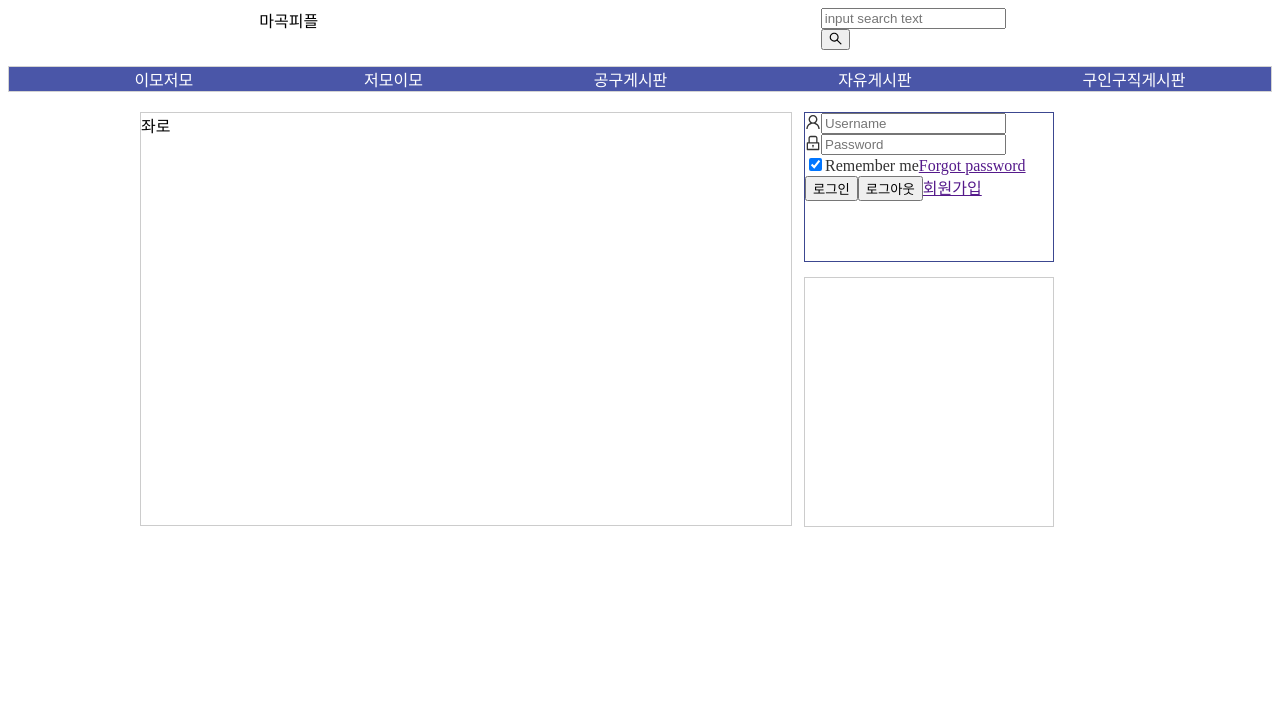
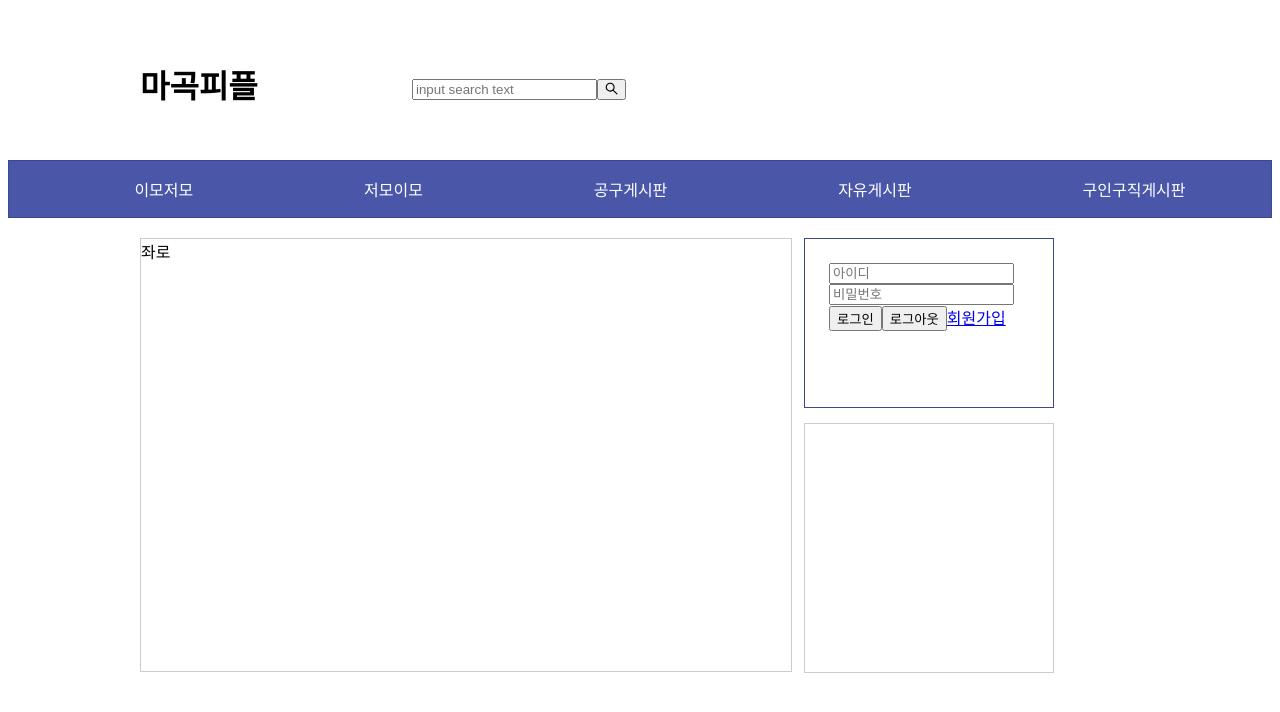
Before and after one commit to mrkyel/Magog-People, a React (Create React App) app: page / in a window 1280 px wide. Shown: the top 712 px of the page. Built offline with nearby package versions, Linux system fonts and the light colour scheme.

Commit message:
3rd commit  개인브랜치에서 작업시작할 예정

```diff
--- a/public/index.html
+++ b/public/index.html
@@ -24,7 +24,7 @@
       work correctly both with client-side routing and a non-root public URL.
       Learn how to configure a non-root public URL by running `npm run build`.
     -->
-    <title>React App</title>
+    <title>마곡 피플</title>
   </head>
   <body>
     <noscript>You need to enable JavaScript to run this app.</noscript>
--- a/src/App.js
+++ b/src/App.tsx
@@ -1,8 +1,8 @@
 import React from "react";
-import { BrowserRouter as Router, Switch, Route } from "react-router-dom";
+import { BrowserRouter as Router, Route } from "react-router-dom";
 import LandingPage from "./pages/LandingPage/LandingPage";
 
-const App = () => {
+const App: React.FC = () => {
   return (
     <Router>
       <Route exact path="/" component={LandingPage} />
--- a/src/pages/LandingPage/LandingPage.js
+++ /dev/null
@@ -1,169 +0,0 @@
-import React from "react";
-import styled from "styled-components";
-import { Form, Input, Button, Checkbox } from "antd";
-import { UserOutlined, LockOutlined } from "@ant-design/icons";
-
-const { Search } = Input;
-
-const Wrapper = styled.div``;
-
-const TopNavWrapper = styled.nav`
-  background-color: #4a56a8;
-`;
-
-const TopNav = styled.ul`
-  list-style: none;
-  display: flex;
-  justify-content: space-around;
-  border: 1px solid lightgray;
-`;
-
-const Header = styled.header`
-  display: flex;
-  justify-content: space-around;
-`;
-
-const Container = styled.div`
-  width: 1000px;
-  margin: 20px auto 0;
-`;
-
-const ContainerLeft = styled.section`
-  position: relative;
-  width: 650px;
-  height: 412px;
-  border: 1px solid #ccc;
-  display: inline-block;
-`;
-
-const ContainerRight = styled.section`
-  float: right;
-  width: 336px;
-`;
-
-const LoginWrap = styled.div`
-  position: relative;
-  width: 248px;
-  height: 148px;
-  border: 1px solid #3c4790;
-  color: #333;
-`;
-
-const SearchRangkingWrap = styled.article`
-  position: relative;
-  width: 248px;
-  height: 248px;
-  margin-top: 15px;
-  border: 1px solid #ccc;
-`;
-
-const LandingPage = (props) => {
-  const names = [
-    "이모저모",
-    "저모이모",
-    "공구게시판",
-    "자유게시판",
-    "구인구직게시판",
-  ];
-  const nameList = names.map((name, index) => (
-    <li key={index} style={{ color: "#fff" }}>
-      {name}
-    </li>
-  ));
-
-  const onFinish = (values) => {
-    console.log("Received values of form: ", values);
-  };
-
-  const handleClick = () => {
-    alert("로그아웃");
-  };
-
-  return (
-    <>
-      <Wrapper>
-        <Header>
-          마곡피플
-          <Search
-            placeholder="input search text"
-            onSearch={(value) => console.log(value)}
-            style={{ width: 200 }}
-          />
-        </Header>
-        <TopNavWrapper>
-          <TopNav>{nameList}</TopNav>
-        </TopNavWrapper>
-        <Container>
-          <ContainerLeft>좌로</ContainerLeft>
-          <ContainerRight>
-            <LoginWrap>
-              <Form
-                name="normal_login"
-                className="login-form"
-                initialValues={{
-                  remember: true,
-                }}
-                onFinish={onFinish}
-              >
-                <Form.Item
-                  name="username"
-                  rules={[
-                    {
-                      required: true,
-                      message: "Please input your Username!",
-                    },
-                  ]}
-                >
-                  <Input
-                    prefix={<UserOutlined className="site-form-item-icon" />}
-                    placeholder="Username"
-                  />
-                </Form.Item>
-                <Form.Item
-                  name="password"
-                  rules={[
-                    {
-                      required: true,
-                      message: "Please input your Password!",
-                    },
-                  ]}
-                >
-                  <Input
-                    prefix={<LockOutlined className="site-form-item-icon" />}
-                    type="password"
-                    placeholder="Password"
-                  />
-                </Form.Item>
-                <Form.Item>
-                  <Form.Item name="remember" valuePropName="checked" noStyle>
-                    <Checkbox>Remember me</Checkbox>
-                  </Form.Item>
-
-                  <a className="login-form-forgot" href="">
-                    Forgot password
-                  </a>
-                </Form.Item>
-
-                <Form.Item>
-                  <Button
-                    type="primary"
-                    htmlType="submit"
-                    className="login-form-button"
-                  >
-                    로그인
-                  </Button>
-                  <Button onClick={handleClick}>로그아웃</Button>
-                  <a href="">회원가입</a>
-                </Form.Item>
-              </Form>
-            </LoginWrap>
-            <SearchRangkingWrap></SearchRangkingWrap>
-          </ContainerRight>
-        </Container>
-        <div className="footer"></div>
-      </Wrapper>
-    </>
-  );
-};
-
-export default LandingPage;
--- /dev/null
+++ b/src/pages/LandingPage/LandingPage.scss
@@ -0,0 +1,50 @@
+.wrapper {
+  .header-center {
+    position: relative;
+    width: 1000px;
+    height: 152px;
+    margin: 0 auto;
+    .maple_logo {
+      position: absolute;
+      top: 32px;
+    }
+  }
+  .navWrap {
+    background-color: #4a56a8;
+    border: 1px solid #3c4790;
+    .topNav {
+      list-style: none;
+      display: flex;
+      justify-content: space-around;
+    }
+  }
+  .container {
+    width: 1000px;
+    margin: 20px auto 0;
+    .container-left {
+      position: relative;
+      width: 650px;
+      height: 432px;
+      border: 1px solid #ccc;
+      display: inline-block;
+    }
+    .container-right {
+      float: right;
+      width: 336px;
+      .login-wrap {
+        position: relative;
+        width: 248px;
+        height: 168px;
+        border: 1px solid #3c4790;
+        color: #333;
+      }
+      .search-ranking {
+        position: relative;
+        width: 248px;
+        height: 248px;
+        margin-top: 15px;
+        border: 1px solid #ccc;
+      }
+    }
+  }
+}
--- /dev/null
+++ b/src/pages/LandingPage/LandingPage.tsx
@@ -0,0 +1,55 @@
+import React from "react";
+import { Input } from "antd";
+import LoginForm from "./LoginForm";
+import "./LandingPage.scss";
+
+const { Search } = Input;
+
+const LandingPage = () => {
+  const names = [
+    "이모저모",
+    "저모이모",
+    "공구게시판",
+    "자유게시판",
+    "구인구직게시판",
+  ];
+  const nameList = names.map((name, index) => (
+    <li key={index} style={{ color: "#fff" }}>
+      {name}
+    </li>
+  ));
+
+  return (
+    <>
+      <div className="wrapper">
+        <header>
+          <div className="header-center">
+            <h1 className="maple_logo">마곡피플</h1>
+            <Search
+              placeholder="input search text"
+              onSearch={(value) => console.log(value)}
+              style={{ position: "absolute", left: "272px", top: "71px" }}
+            />
+          </div>
+        </header>
+        <div className="navWrap">
+          <nav>
+            <ul className="topNav">{nameList}</ul>
+          </nav>
+        </div>
+        <div className="container">
+          <div className="container-left">좌로</div>
+          <div className="container-right">
+            <div className="login-wrap">
+              <LoginForm />
+            </div>
+            <article className="search-ranking"></article>
+          </div>
+        </div>
+        <div className="footer"></div>
+      </div>
+    </>
+  );
+};
+
+export default LandingPage;
--- /dev/null
+++ b/src/pages/LandingPage/LoginForm.tsx
@@ -0,0 +1,22 @@
+import React from "react";
+
+const LoginForm = () => {
+  return (
+    <>
+      <div
+        className="login-inner"
+        style={{ padding: "14px 0", margin: "10px" }}
+      >
+        <form style={{ padding: "0 14px" }}>
+          <input type="text" placeholder="아이디" />
+          <input type="password" placeholder="비밀번호" />
+          <button>로그인</button>
+          <button>로그아웃</button>
+          <a href="/register">회원가입</a>
+        </form>
+      </div>
+    </>
+  );
+};
+
+export default LoginForm;
--- /dev/null
+++ b/src/react-app-env.d.ts
@@ -0,0 +1 @@
+/// <reference types="react-scripts" />
```
Also changed, not shown: package.json (+7 -1 lines), tsconfig.json (added, +25 -0 lines), src/index.tsx (renamed from src/index.js), 1 other file (tests, documents, lock files or other folders).
